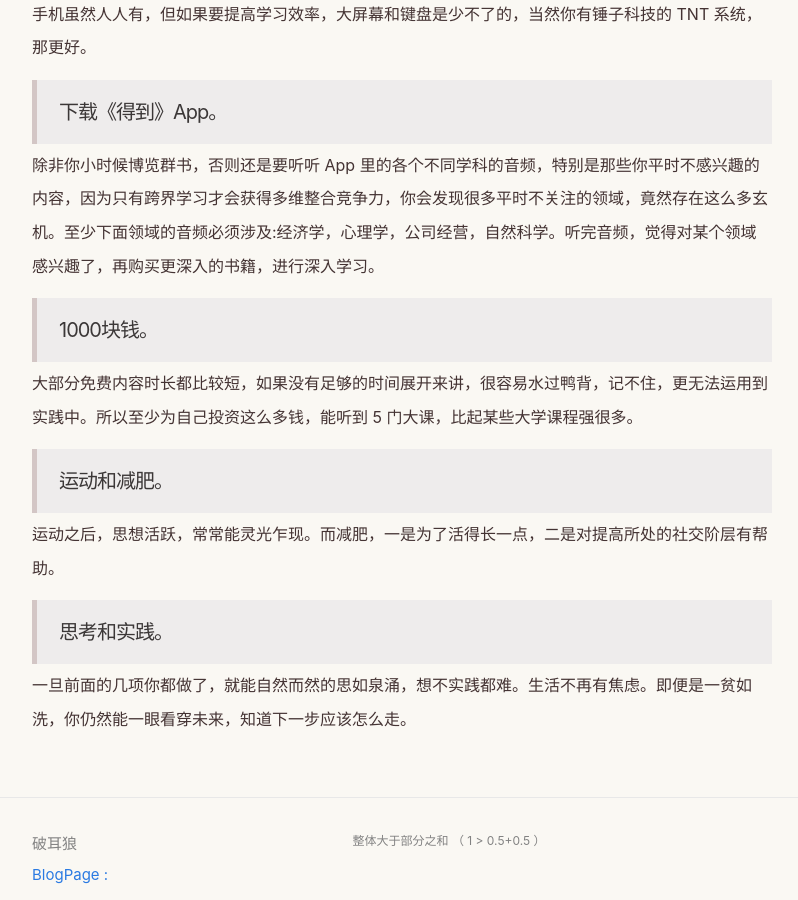
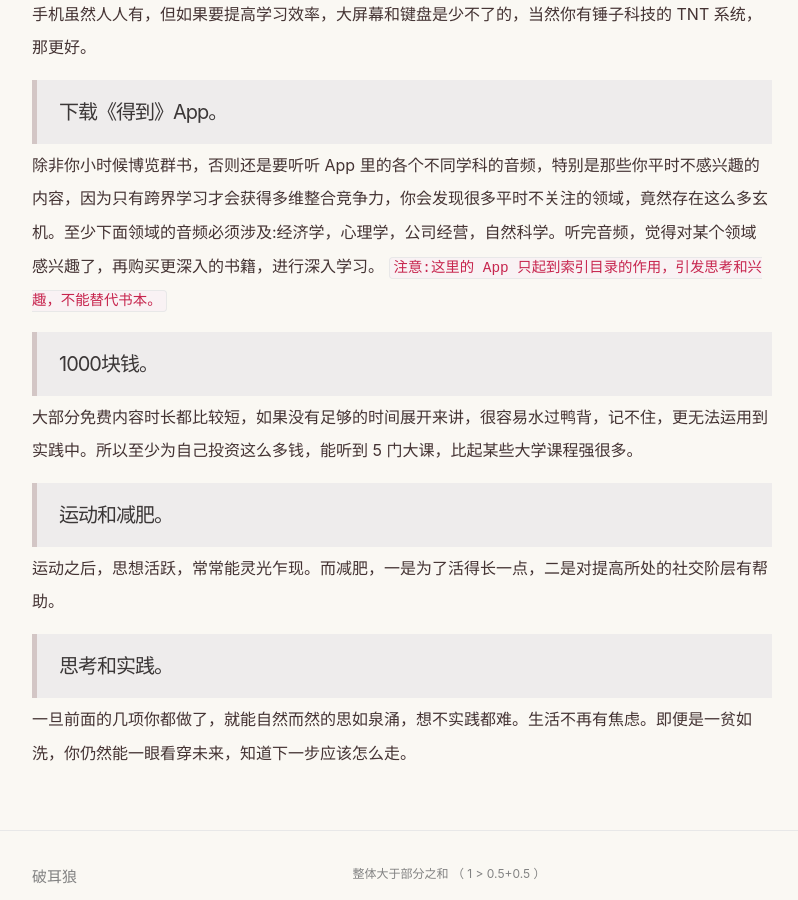
Before and after one commit to moketao/blog, a Jekyll site: the page built from _posts/2019-02-06-dedao.md, in a window 1280 px wide and 900 px high, scrolled down 630 px. Shown: the whole window, without its empty margins (238-1036 px from the left). Built offline with Jekyll 4.4.1, drawn with Linux system fonts in a browser that asks for light colours.

Commit message:
Update 2019-02-06-dedao.md

```diff
--- a/_posts/2019-02-06-dedao.md
+++ b/_posts/2019-02-06-dedao.md
@@ -24,6 +24,7 @@ txtmode: true
 >下载《得到》App。
 
 除非你小时候博览群书，否则还是要听听 App 里的各个不同学科的音频，特别是那些你平时不感兴趣的内容，因为只有跨界学习才会获得多维整合竞争力，你会发现很多平时不关注的领域，竟然存在这么多玄机。至少下面领域的音频必须涉及:经济学，心理学，公司经营，自然科学。听完音频，觉得对某个领域感兴趣了，再购买更深入的书籍，进行深入学习。
+`注意:这里的 App 只起到索引目录的作用，引发思考和兴趣，不能替代书本。`
 
 >1000块钱。
 
```
